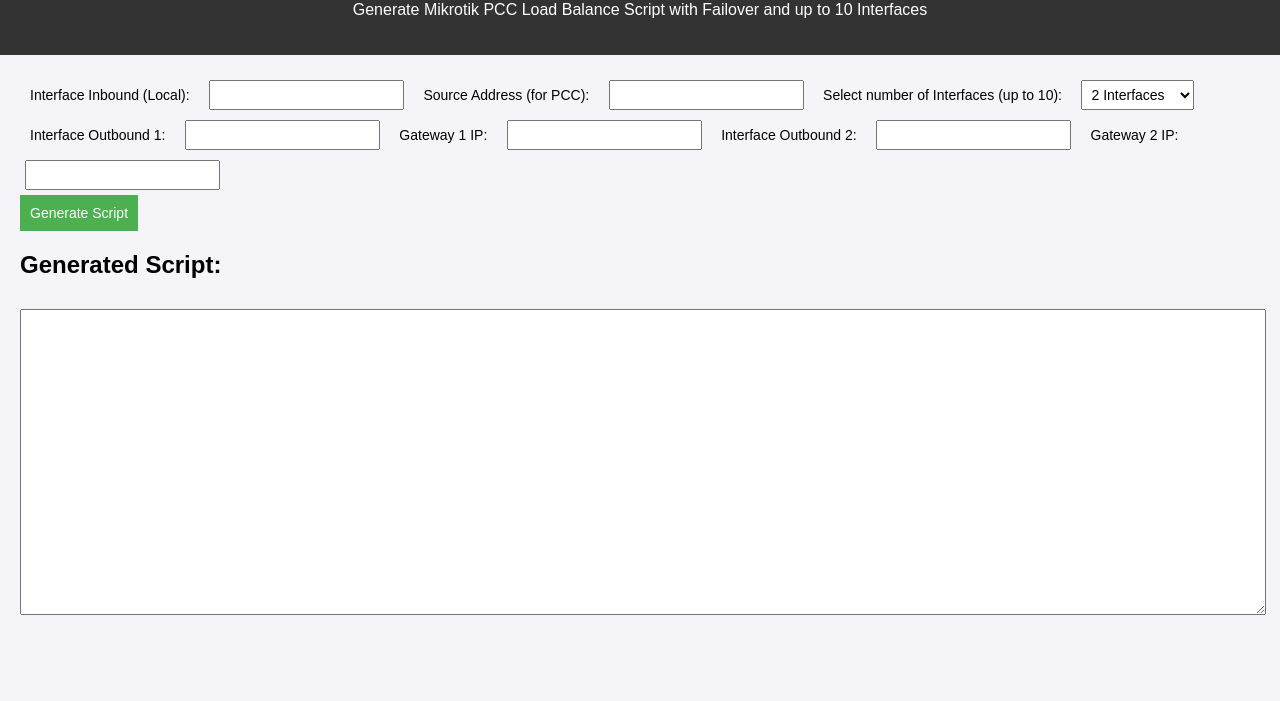
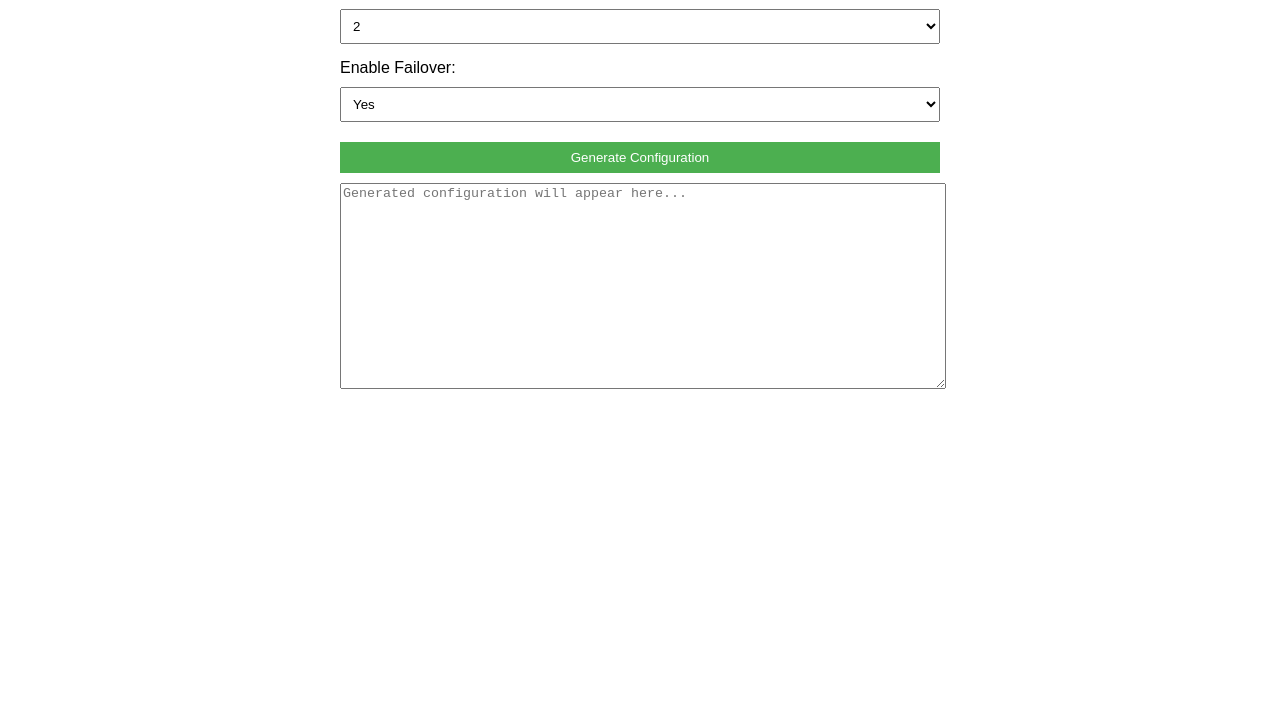
Before and after one commit to pribumi23/pribumi-generator.github.io, a plain HTML site: page index.html in a window 1280 px wide. Shown: the part 99-800 px from the top of the page. Drawn offline with Linux system fonts and the light colour scheme.

Commit message:
index.html

```diff
--- a/index.html
+++ b/index.html
@@ -3,36 +3,29 @@
 <head>
     <meta charset="UTF-8">
     <meta name="viewport" content="width=device-width, initial-scale=1.0">
-    <title>Source Generator Load Balance PCC Mikrotik</title>
+    <title>PCC Load Balance Generator</title>
     <style>
         body {
             font-family: Arial, sans-serif;
-            background-color: #f4f4f9;
-            margin: 0;
-            padding: 0;
+            margin: 20px;
         }
-        header {
-            background-color: #333;
-            color: white;
-            padding: 20px;
-            text-align: center;
+        .container {
+            max-width: 600px;
+            margin: auto;
         }
-        section {
-            padding: 20px;
+        .form-group {
+            margin-bottom: 15px;
         }
-        label, input, select {
-            font-size: 14px;
-            padding: 5px;
-            margin: 5px;
+        label {
+            display: block;
+            margin-bottom: 5px;
         }
-        textarea {
+        input, select, button {
             width: 100%;
-            height: 300px;
-            margin-top: 10px;
+            padding: 8px;
+            margin-top: 5px;
         }
         button {
-            padding: 10px;
-            font-size: 14px;
             background-color: #4CAF50;
             color: white;
             border: none;
@@ -41,128 +34,71 @@
         button:hover {
             background-color: #45a049;
         }
+        textarea {
+            width: 100%;
+            height: 200px;
+            margin-top: 10px;
+        }
     </style>
 </head>
 <body>
+    <div class="container">
+        <h1>Mikrotik PCC Load Balance Generator</h1>
+        <form id="pccForm">
+            <div class="form-group">
+                <label for="interfaceCount">Number of Interfaces (Max 10):</label>
+                <select id="interfaceCount">
+                    <option value="2">2</option>
+                    <option value="3">3</option>
+                    <option value="4">4</option>
+                    <option value="5">5</option>
+                    <option value="6">6</option>
+                    <option value="7">7</option>
+                    <option value="8">8</option>
+                    <option value="9">9</option>
+                    <option value="10">10</option>
+                </select>
+            </div>
+            <div class="form-group">
+                <label for="failover">Enable Failover:</label>
+                <select id="failover">
+                    <option value="yes">Yes</option>
+                    <option value="no">No</option>
+                </select>
+            </div>
+            <button type="button" onclick="generateConfig()">Generate Configuration</button>
+        </form>
 
-<header>
-    <h1>Source Generator Load Balance PCC Mikrotik</h1>
-    <p>Generate Mikrotik PCC Load Balance Script with Failover and up to 10 Interfaces</p>
-</header>
+        <textarea id="configOutput" readonly placeholder="Generated configuration will appear here..."></textarea>
+    </div>
 
-<section>
-    <form id="pccForm">
-        <label for="interfaceIn">Interface Inbound (Local):</label>
-        <input type="text" id="interfaceIn" required>
+    <script>
+        function generateConfig() {
+            const interfaceCount = document.getElementById('interfaceCount').value;
+            const failover = document.getElementById('failover').value;
+            let config = '';
 
-        <label for="srcAddress">Source Address (for PCC):</label>
-        <input type="text" id="srcAddress" required>
+            config += '/ip firewall mangle\n';
 
-        <label for="interfacesCount">Select number of Interfaces (up to 10):</label>
-        <select id="interfacesCount" onchange="adjustInterfaceFields()" required>
-            <option value="2">2 Interfaces</option>
-            <option value="3">3 Interfaces</option>
-            <option value="4">4 Interfaces</option>
-            <option value="5">5 Interfaces</option>
-            <option value="6">6 Interfaces</option>
-            <option value="7">7 Interfaces</option>
-            <option value="8">8 Interfaces</option>
-            <option value="9">9 Interfaces</option>
-            <option value="10">10 Interfaces</option>
-        </select>
+            for (let i = 1; i <= interfaceCount; i++) {
+                config += `add chain=prerouting in-interface=ether${i} connection-mark=no-mark action=mark-connection new-connection-mark=ISP${i}_conn passthrough=yes\n`;
+                config += `add chain=prerouting in-interface=ether${i} connection-mark=ISP${i}_conn action=mark-routing new-routing-mark=to_ISP${i} passthrough=yes\n`;
+            }
 
-        <div id="interfaceFields">
-            <!-- Interface input fields will be added dynamically based on the selection -->
-        </div>
+            config += '\n/ip route\n';
+            for (let i = 1; i <= interfaceCount; i++) {
+                config += `add gateway=ISP${i}_gateway routing-mark=to_ISP${i}\n`;
+            }
 
-        <button type="button" onclick="generateScript()">Generate Script</button>
-    </form>
+            if (failover === 'yes') {
+                config += '\n# Failover configuration\n';
+                for (let i = 1; i <= interfaceCount; i++) {
+                    config += `add check-gateway=ping distance=${i} gateway=ISP${i}_gateway\n`;
+                }
+            }
 
-    <h2>Generated Script:</h2>
-    <textarea id="generatedScript" readonly></textarea>
-</section>
-
-<script>
-    // Function to adjust input fields based on selected interface count
-    function adjustInterfaceFields() {
-        const interfaceCount = document.getElementById('interfacesCount').value;
-        const interfaceFields = document.getElementById('interfaceFields');
-        interfaceFields.innerHTML = '';  // Clear previous fields
-
-        for (let i = 1; i <= interfaceCount; i++) {
-            const interfaceHTML = `
-                <label for="interfaceOut${i}">Interface Outbound ${i}:</label>
-                <input type="text" id="interfaceOut${i}" required>
-                <label for="gateway${i}">Gateway ${i} IP:</label>
-                <input type="text" id="gateway${i}" required>
-            `;
-            interfaceFields.insertAdjacentHTML('beforeend', interfaceHTML);
+            document.getElementById('configOutput').value = config;
         }
-    }
-
-    // Function to generate the Mikrotik script based on user input
-    function generateScript() {
-        const interfaceIn = document.getElementById("interfaceIn").value;
-        const srcAddress = document.getElementById("srcAddress").value;
-        const interfaceCount = document.getElementById('interfacesCount').value;
-
-        let script = `/ip route\n`;
-
-        // Generate routes for each selected interface
-        for (let i = 1; i <= interfaceCount; i++) {
-            const interfaceOut = document.getElementById(`interfaceOut${i}`).value;
-            const gateway = document.getElementById(`gateway${i}`).value;
-            if (interfaceOut && gateway) {
-                script += `add distance=${i} gateway=${gateway} routing-table=main check-gateway=ping\n`;
-            }
-        }
-
-        // Add firewall mangling to mark connections based on source address
-        script += `/ip firewall mangle\n`;
-        for (let i = 1; i <= interfaceCount; i++) {
-            const interfaceOut = document.getElementById(`interfaceOut${i}`).value;
-            if (interfaceOut) {
-                script += `add action=mark-connection chain=prerouting in-interface=${interfaceIn} src-address=${srcAddress} new-connection-mark=conn${i}\n`;
-            }
-        }
-
-        // Add routing marks to mark packets based on connection mark
-        script += `/ip firewall mangle\n`;
-        for (let i = 1; i <= interfaceCount; i++) {
-            const interfaceOut = document.getElementById(`interfaceOut${i}`).value;
-            if (interfaceOut) {
-                script += `add action=mark-routing chain=prerouting connection-mark=conn${i} new-routing-mark=to_gateway${i}\n`;
-            }
-        }
-
-        // Add the routes with routing marks
-        script += `/ip route\n`;
-        for (let i = 1; i <= interfaceCount; i++) {
-            const gateway = document.getElementById(`gateway${i}`).value;
-            if (gateway) {
-                script += `add gateway=${gateway} routing-mark=to_gateway${i} check-gateway=ping\n`;
-            }
-        }
-
-        // Failover configuration - setting the routes with different distances for failover
-        script += `/ip route\n`;
-        for (let i = 1; i <= interfaceCount; i++) {
-            const gateway = document.getElementById(`gateway${i}`).value;
-            if (gateway) {
-                const distance = i === 1 ? 1 : i + 1;
-                script += `add distance=${distance} gateway=${gateway} routing-mark=to_gateway${i} check-gateway=ping\n`;
-            }
-        }
-
-        // Output the generated script into the textarea
-        document.getElementById("generatedScript").value = script;
-    }
-
-    // Initialize form with default values for 2 interfaces
-    window.onload = function() {
-        adjustInterfaceFields();  // Set default interface fields (2 interfaces)
-    };
-</script>
-
+    </script>
 </body>
 </html>
```
